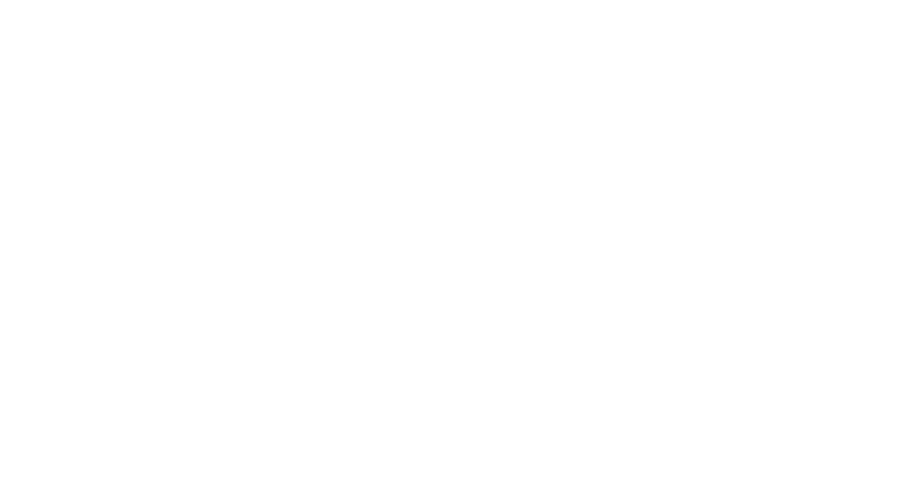
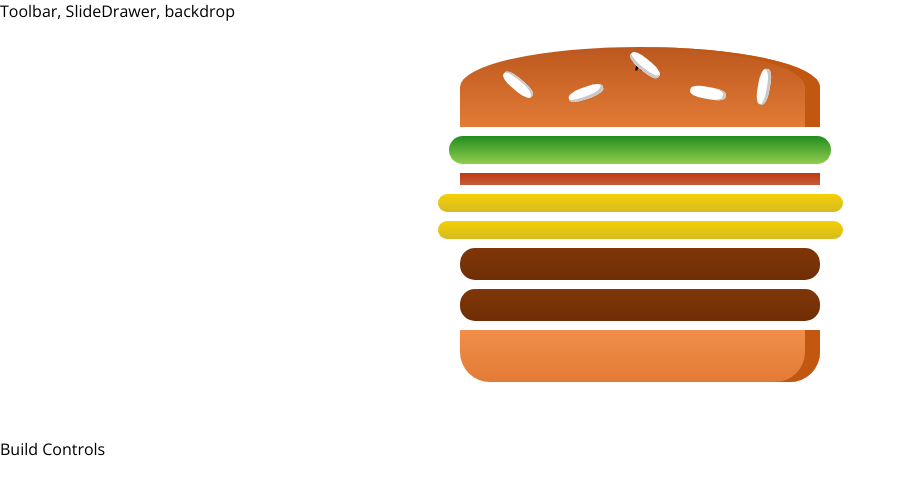
Before and after one commit to SergeyArenzon/MyBurger, a React app: page / in a window 1280 px wide. Shown: the top 494 px of the page, without its empty margins (0-906 px from the left). Built offline with nearby package versions, Linux system fonts and the light colour scheme.

Commit message:
add ingredient

```diff
--- a/package.json
+++ b/package.json
@@ -38,6 +38,7 @@
     "postcss-loader": "3.0.0",
     "postcss-preset-env": "6.5.0",
     "postcss-safe-parser": "4.0.1",
+    "prop-types": "^15.7.2",
     "react": "^16.13.1",
     "react-app-polyfill": "^0.2.2",
     "react-dev-utils": "^8.0.0",
--- a/src/App.js
+++ b/src/App.js
@@ -1,11 +1,18 @@
 import React, { Component } from 'react';
 import './App.module.css';
+import Layout from './components/Layout/Layout';
+import BurgerBuilder from './containers/BurgerBuilder/BurgerBuilder';
+
 
 class App extends Component {
   render() {
     return (
       <div >
+        <Layout>
+          <BurgerBuilder>
 
+          </BurgerBuilder>
+        </Layout>
       </div>
     );
   }
--- /dev/null
+++ b/src/components/Burger/Burger.js
@@ -0,0 +1,27 @@
+import React from 'react';
+import classes from './Burger.module.css';
+import BurgerIngredient from './BurgerIngredient/BurgerIngredient';
+
+
+const burger = ( props ) => {
+
+    const ingredients = Object.keys(props.ingredients)
+        .map(igKey => {
+            return [ ...Array(props.ingredients[igKey]) ]
+                .map((_, i) => {
+                    return <BurgerIngredient key={igKey + i} type={igKey} />
+            })
+        });
+
+
+    return(
+        <div className={classes.Burger}>
+            <BurgerIngredient type="bread-top"/>
+            {ingredients}
+            <BurgerIngredient type="bread-bottom"/>
+        </div>
+
+    );
+}
+
+export default burger;
--- /dev/null
+++ b/src/components/Burger/Burger.module.css
@@ -0,0 +1,23 @@
+.Burger {
+    width: 100%;
+    margin: auto;
+    height: 250px;
+    overflow: scroll;
+    text-align: center;
+    font-weight: bold;
+    font-size: 1.2rem;
+}
+
+@media(min-width: 1000px) and (min-height: 700px) {
+    .Burger {
+        width: 700px;
+        height: 600px;
+    }
+}
+
+@media(min-width: 500px) and (min-height: 401px) {
+    .Burger {
+        width: 450px;
+        height: 400px;
+    }
+}
--- /dev/null
+++ b/src/components/Burger/BurgerIngredient/BurgerIngredient.js
@@ -0,0 +1,44 @@
+/* eslint-disable default-case */
+import React, { Component } from 'react';
+import classes from './BurgerIngredient.module.css';
+import PropTypes from 'prop-types';
+
+class BurgerIngredient extends Component {
+    render() {
+        let ingredient = null;
+
+        switch( this.props.type ) {
+            case('bread-bottom'):
+                ingredient = <div className={classes.BreadBottom}></div>;
+                break;
+            case('bread-top'):
+                ingredient = (
+                    <div className={classes.BreadTop}>
+                        <div className={classes.Seeds1}></div>;
+                        <div className={classes.Seeds2}></div>;
+                    </div>
+                );
+                break;
+            case('meat'):
+                ingredient = <div className={classes.Meat}></div>
+                break;
+            case('cheese'):
+            ingredient = <div className={classes.Cheese}></div>
+            break;
+            case('salad'):
+                ingredient = <div className={classes.Salad}></div>
+                break;
+            case('bacon'):
+                ingredient = <div className={classes.Bacon}></div>
+                break;
+            default:
+                ingredient = null;
+        }
+    return ingredient;
+    }
+}
+BurgerIngredient.propTypes = {
+    type: PropTypes.string.isRequired
+};
+
+export default BurgerIngredient;
--- /dev/null
+++ b/src/components/Burger/BurgerIngredient/BurgerIngredient.module.css
@@ -0,0 +1,113 @@
+.BreadBottom {
+    height: 13%;
+    width: 80%;
+    background: linear-gradient(#F08E4A, #e27b36);
+    border-radius: 0 0 30px 30px;
+    box-shadow: inset -15px 0 #c15711;
+    margin: 2% auto;
+}
+
+.BreadTop {
+    height: 20%;
+    width: 80%;
+    background: linear-gradient(#bc581e, #e27b36);
+    border-radius: 50% 50% 0 0;
+    box-shadow: inset -15px 0 #c15711;
+    margin: 2% auto;
+    position: relative;
+}
+
+.Seeds1 {
+    width: 10%;
+    height: 15%;
+    position: absolute;
+    background-color: white;
+    left: 30%;
+    top: 50%;
+    border-radius: 40%;
+    transform: rotate(-20deg);
+    box-shadow: inset -2px -3px #c9c9c9;
+}
+
+.Seeds1:after {
+    content: "";
+    width: 100%;
+    height: 100%;
+    position: absolute;
+    background-color: white;
+    left: -170%;
+    top: -260%;
+    border-radius: 40%;
+    transform: rotate(60deg);
+    box-shadow: inset -1px 2px #c9c9c9;
+  }
+
+.Seeds1:before {
+    content: "";
+    width: 100%;
+    height: 100%;
+    position: absolute;
+    background-color: white;
+    left: 180%;
+    top: -50%;
+    border-radius: 40%;
+    transform: rotate(60deg);
+    box-shadow: inset -1px -3px #c9c9c9;
+  }
+
+  .Seeds2 {
+    width: 10%;
+    height: 15%;
+    position: absolute;
+    background-color: white;
+    left: 64%;
+    top: 50%;
+    border-radius: 40%;
+    transform: rotate(10deg);
+    box-shadow: inset -3px 0 #c9c9c9;
+  }
+
+  .Seeds2:before {
+    content: "";
+    width: 100%;
+    height: 100%;
+    position: absolute;
+    background-color: white;
+    left: 150%;
+    top: -130%;
+    border-radius: 40%;
+    transform: rotate(90deg);
+    box-shadow: inset 1px 3px #c9c9c9;
+  }
+
+
+.Meat {
+    width: 80%;
+    height: 8%;
+    background: linear-gradient(#7f3608, #702e05);
+    margin: 2% auto;
+    border-radius: 15px;
+}
+
+.Cheese {
+    width: 90%;
+    height: 4.5%;
+    margin: 2% auto;
+    background: linear-gradient(#f4d004, #d6bb22);
+    border-radius: 20px;
+}
+
+.Salad {
+    width: 85%;
+    height: 7%;
+    margin: 2% auto;
+    background: linear-gradient(#228c1d, #91ce50);
+    border-radius: 20px;
+}
+
+.Bacon {
+    width: 80%;
+    height: 3%;
+    background: linear-gradient(#bf3813, #c45e38);
+    margin: 2% auto;
+}
--- /dev/null
+++ b/src/components/Layout/Layout.js
@@ -0,0 +1,15 @@
+
+import React from 'react';
+import Aux from '../../hoc/Aux';
+import classes from './Layout.module.css';
+
+const layout = ( props ) => (
+    <Aux>
+        <div>Toolbar, SlideDrawer, backdrop</div>
+        <main className={classes.Content}>
+            {props.children}
+        </main>
+    </Aux>
+);
+
+export default layout;
--- /dev/null
+++ b/src/components/Layout/Layout.module.css
@@ -0,0 +1,3 @@
+.Content {
+    margin-top: 16px;
+}
--- /dev/null
+++ b/src/containers/BurgerBuilder/BurgerBuilder.js
@@ -0,0 +1,27 @@
+import React, { Component } from 'react';
+import Aux from '../../hoc/Aux';
+import Burger from '../../components/Burger/Burger';
+import BurgerIngredient from '../../components/Burger/BurgerIngredient/BurgerIngredient';
+
+class BurgerBuilder extends Component {
+
+    state = {
+        ingredients: {
+            salad: 1,
+            bacon: 1,
+            cheese: 2,
+            meat: 2
+        }
+    }
+
+    render() {
+        return (
+            <Aux>
+                <Burger ingredients={this.state.ingredients}/>
+                <div>Build Controls</div>
+            </Aux>
+        );
+    }
+}
+
+export default BurgerBuilder;
--- /dev/null
+++ b/src/hoc/Aux.js
@@ -0,0 +1,4 @@
+
+const aux = ( props ) => props.children;
+
+export default aux;
--- a/src/index.css
+++ b/src/index.css
@@ -1,9 +1,7 @@
 body {
   margin: 0;
   padding: 0;
-  font-family: -apple-system, BlinkMacSystemFont, "Segoe UI", "Roboto", "Oxygen",
-    "Ubuntu", "Cantarell", "Fira Sans", "Droid Sans", "Helvetica Neue",
-    sans-serif;
+  font-family: "Open Sans",sans-serif;
   -webkit-font-smoothing: antialiased;
   -moz-osx-font-smoothing: grayscale;
 }
```
